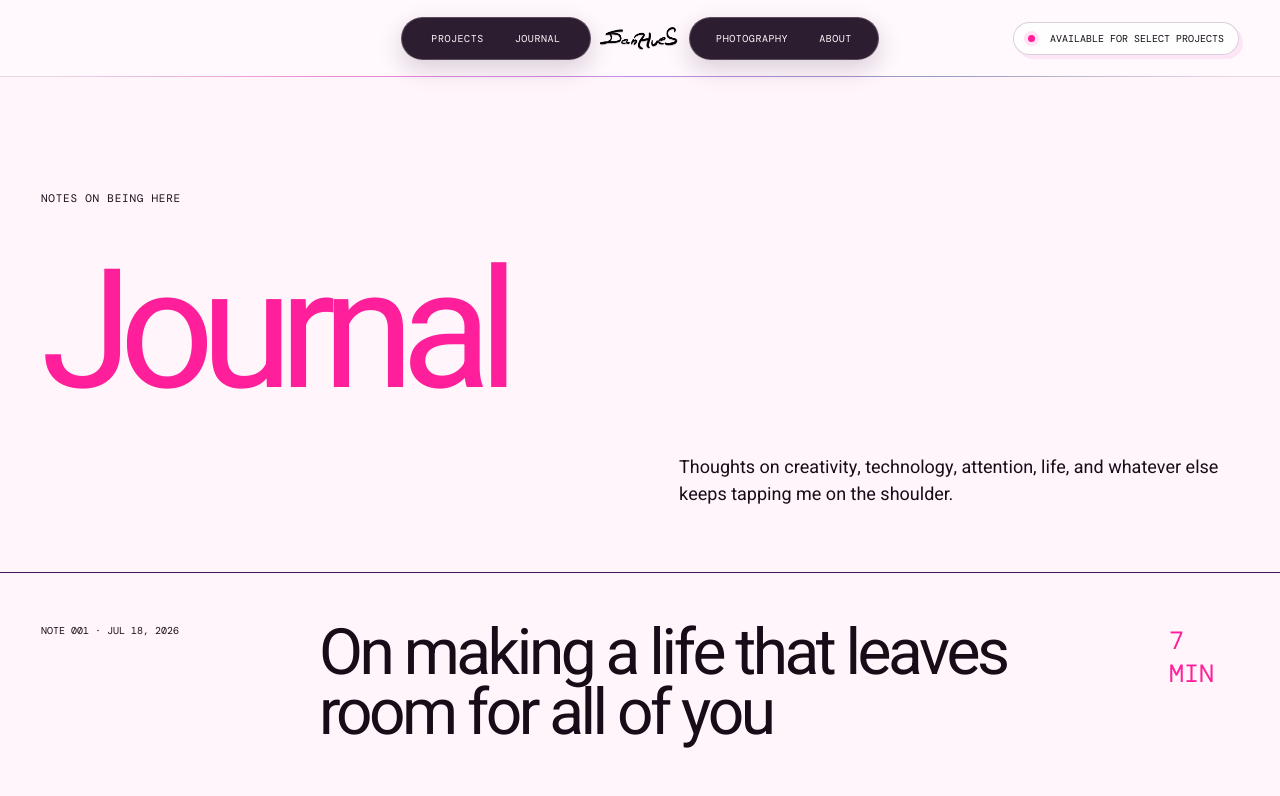
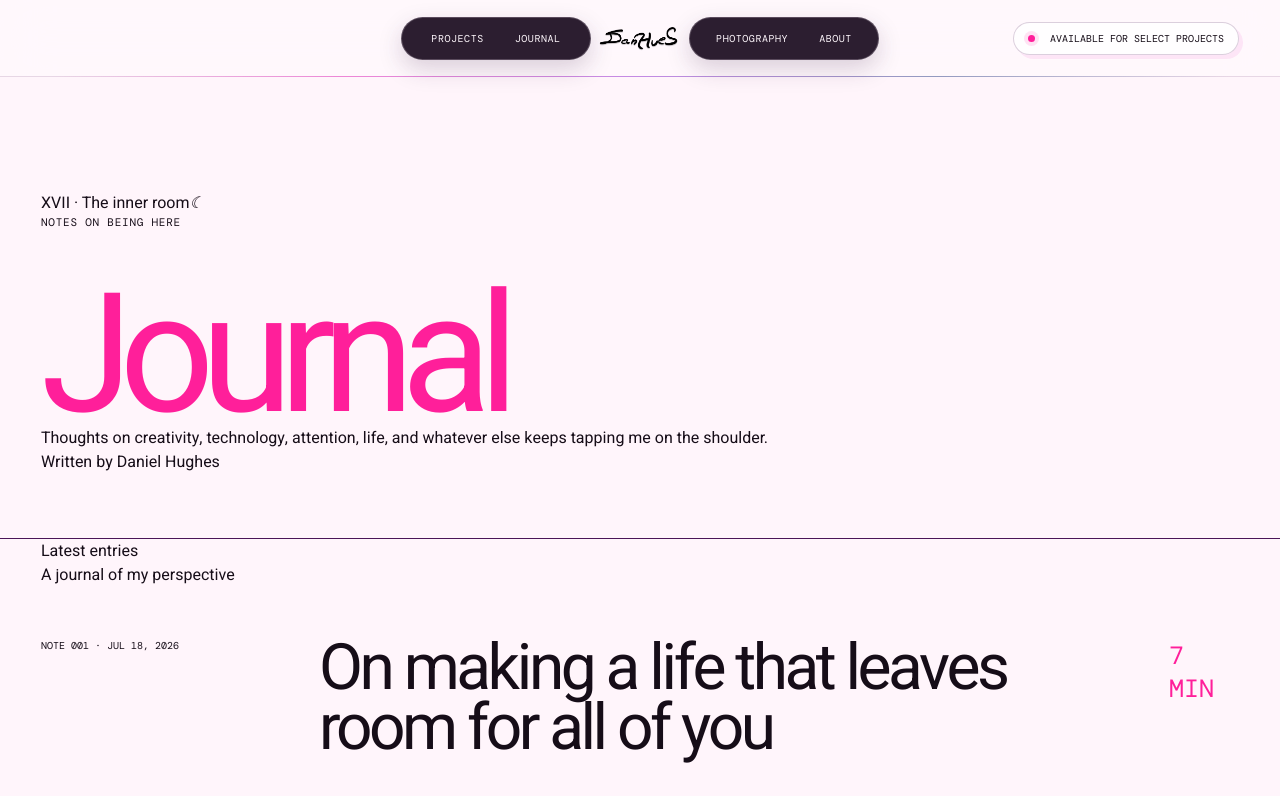
Before and after one commit to DanHues/creative-portfolio, a Next.js app: page /journal in a window 1280 px wide. Shown: the top 796 px of the page. Built offline with nearby package versions, Linux system fonts and the light colour scheme; a web font is replaced by a local one.

Commit message:
Give journal a personal editorial structure

```diff
--- a/app/journal/page.tsx
+++ b/app/journal/page.tsx
@@ -7,23 +7,33 @@ export default function Journal() {
   const notes = getPosts();
 
   return (
-    <main>
+    <main className="journal-home">
       <SiteHeader />
       <section className="page-intro journal-intro">
+        <div className="journal-intro-card">
+          <span className="journal-card-index">XVII · The inner room</span>
+          <i aria-hidden="true">☾</i>
           <p className="eyebrow">Notes on being here</p>
           <h1>Journal</h1>
           <p>
             Thoughts on creativity, technology, attention, life, and whatever
             else keeps tapping me on the shoulder.
           </p>
+          <span className="journal-byline">Written by Daniel Hughes</span>
+        </div>
       </section>
       <section className="journal-list">
+        <div className="journal-list-heading">
+          <p>Latest entries</p>
+          <span>A journal of my perspective</span>
+        </div>
         {notes.map((post, index) => (
           <Link href={`/journal/${post.slug}`} className="note" key={post.slug}>
             <p>
               Note {String(index + 1).padStart(3, "0")} · {formatDate(post.date)}
             </p>
             <h2>{post.title}</h2>
+            <p className="note-summary">{post.summary}</p>
             <TagList tags={post.tags} className="journal-list-tags" linked={false} />
             <span>{post.readTime}</span>
           </Link>
```
Lines whose indentation alone changed are shown as unchanged.
